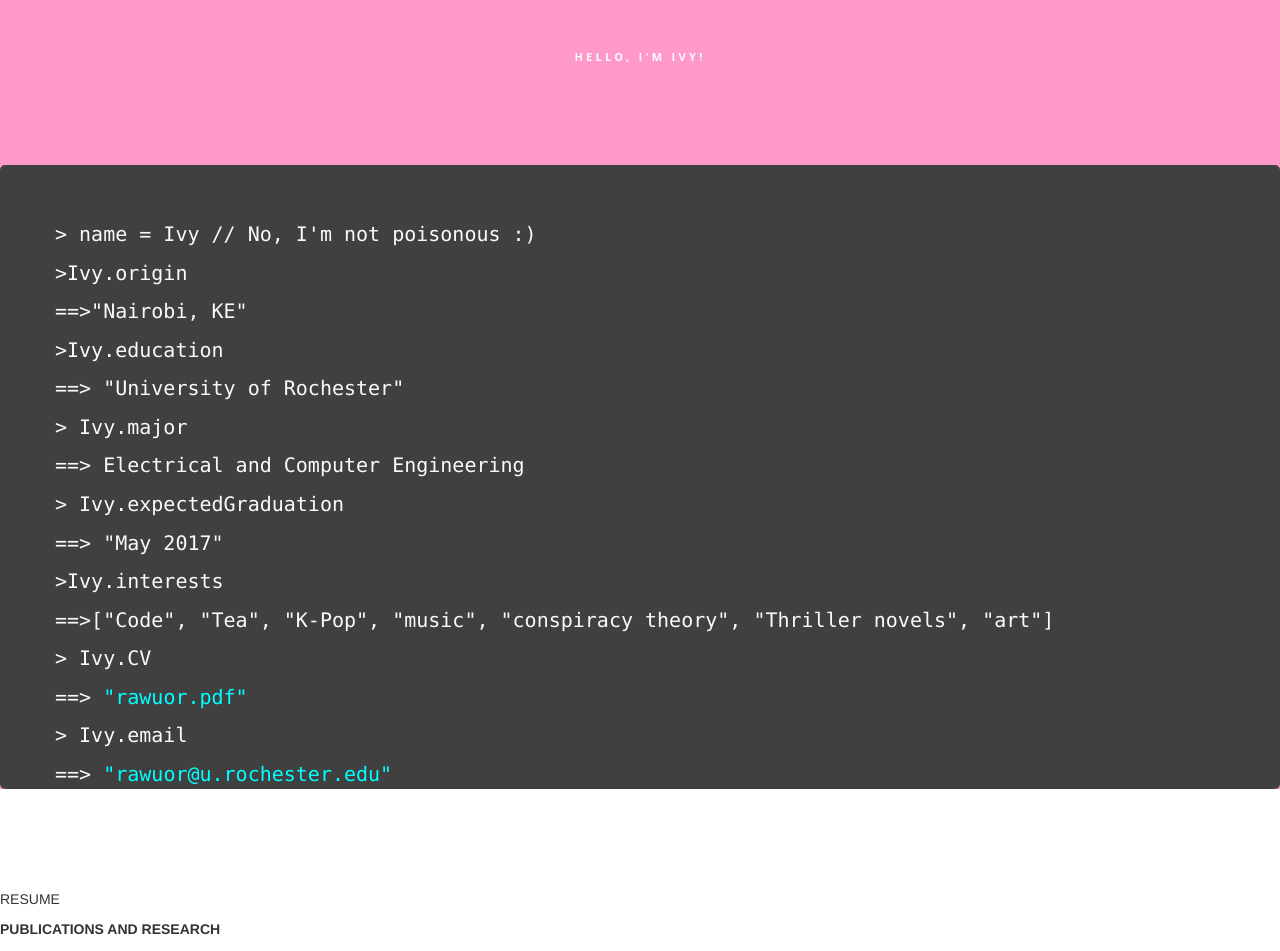
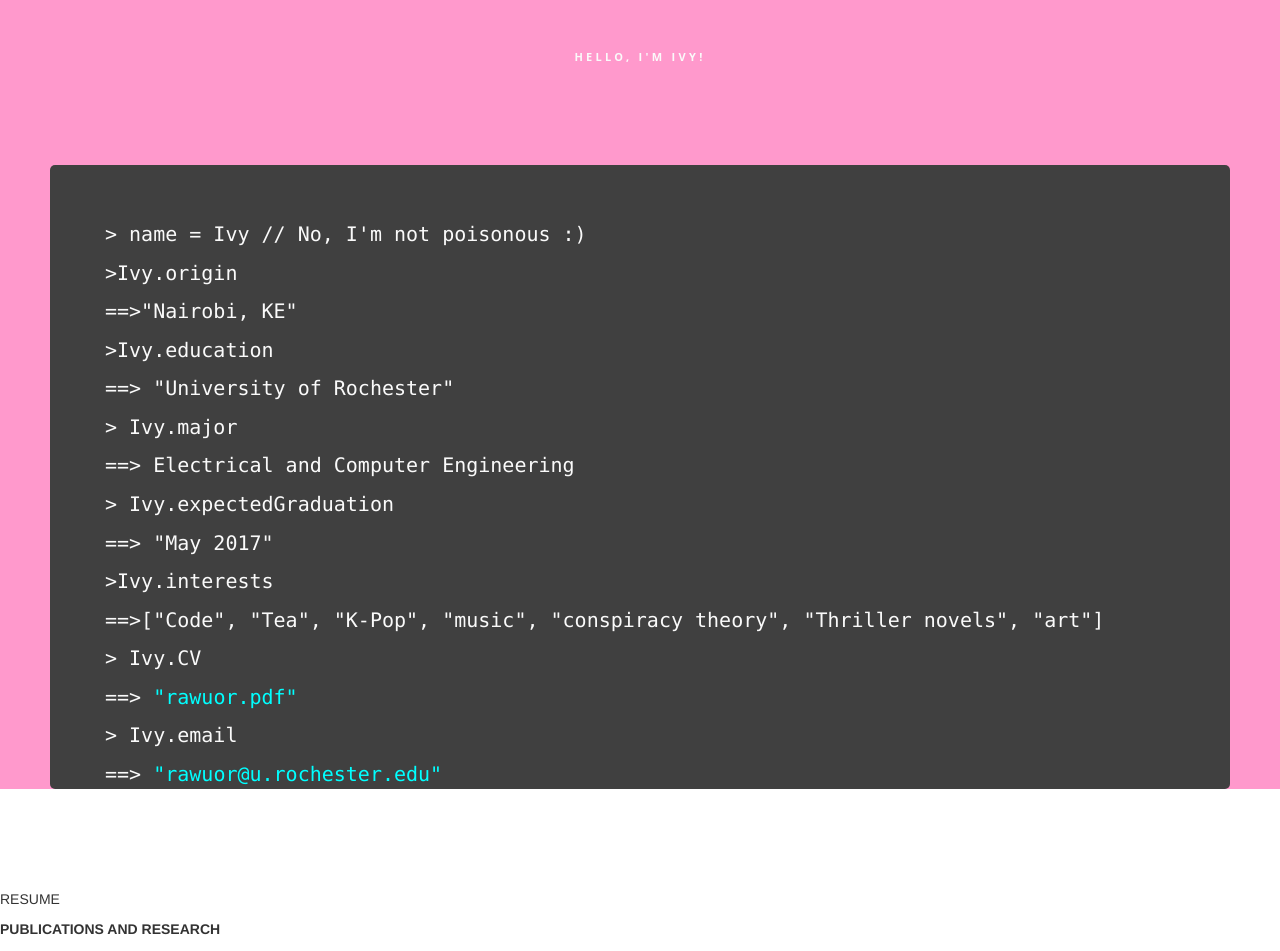
Before and after one commit to rawuor/rawuor.github.io, a Jekyll site: the page index.html, which Jekyll copies as it is, in a window 1280 px wide. Shown: the part 497-1448 px from the top of the page. Built offline with Jekyll 4.4.1, drawn with Linux system fonts in a browser that asks for light colours; nearby versions of some CDN libraries.

Commit message:
Update default.css

```diff
--- a/css/default.css
+++ b/css/default.css
@@ -50,7 +50,10 @@
 
 #inner_about{
  padding-top:55px;
- margin-top:150px;
+ margin-top:100px;
+ margin-bottom:100px;
+ margin-right:50px;
+ margin-left:50px;
  border-radius:5px;
  /*width:750px;*/
  width = 100%;
```
